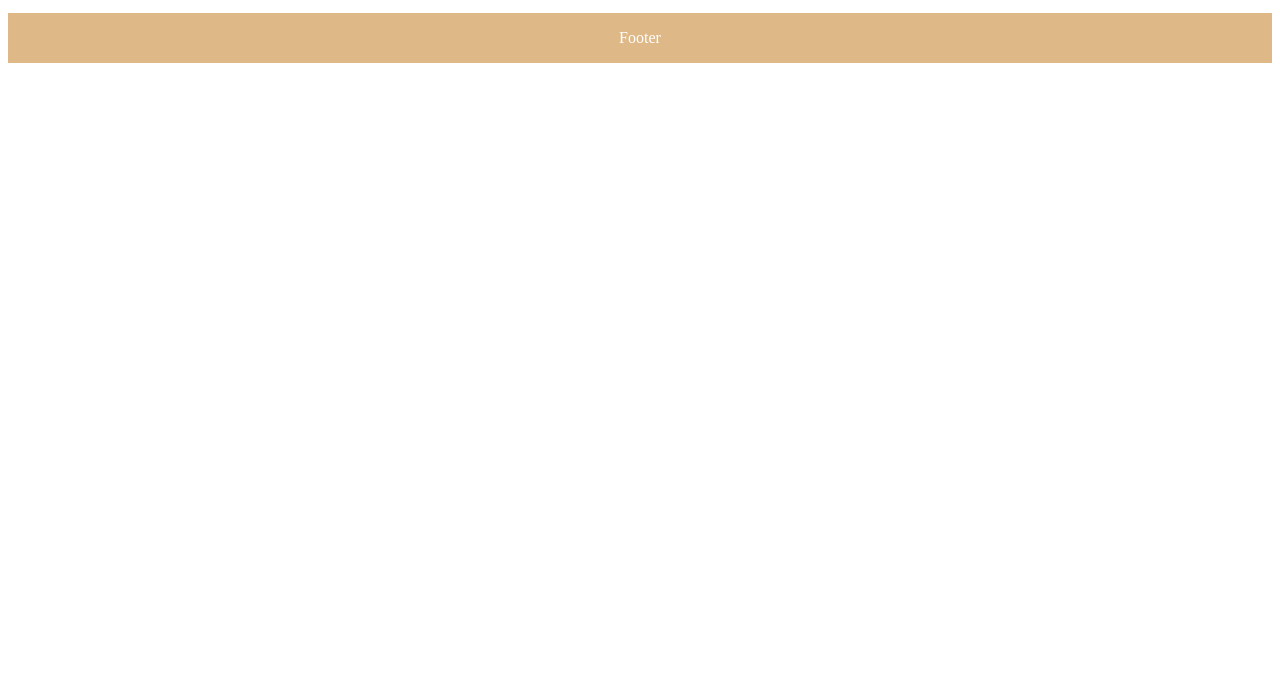
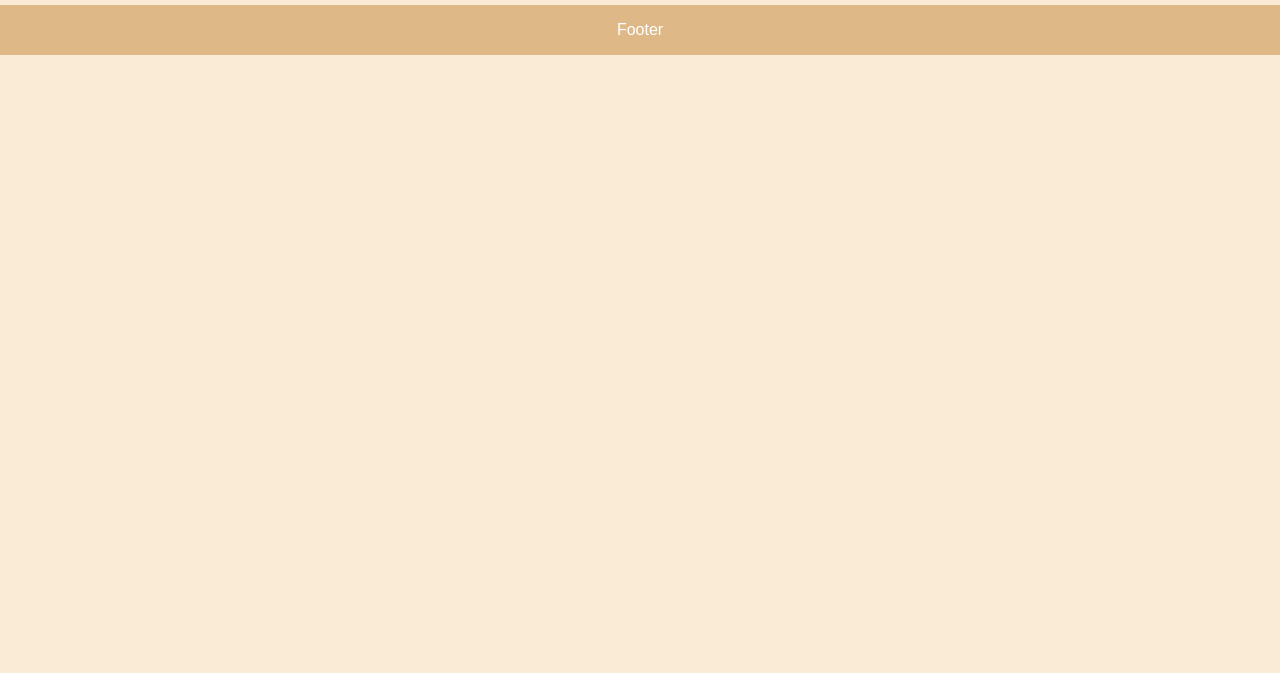
Before and after one commit to achmadweb/my-repo-from-remote, a plain HTML site: page index.html in a window 1280 px wide. Shown: the part 127-800 px from the top of the page. Drawn offline with Linux system fonts and the light colour scheme.

Commit message:
changed style for selector body to make the layout prettier, and changed font to Arial

```diff
--- a/index.html
+++ b/index.html
@@ -1,7 +1,7 @@
 <html>
 <head>
   <title>This is test</title>
-
+  <link rel='stylesheet' id='vcss-css'  href='style.css' type='text/css' media='all' />
   <style>
 
     #footer {
--- /dev/null
+++ b/style.css
@@ -0,0 +1,8 @@
+body {
+    width: 100%;
+    height: 100%;
+    margin: 0px;
+    padding: 0px;
+    background-color: antiquewhite;
+    font-family: Arial, Helvetica, sans-serif;
+ }
```
